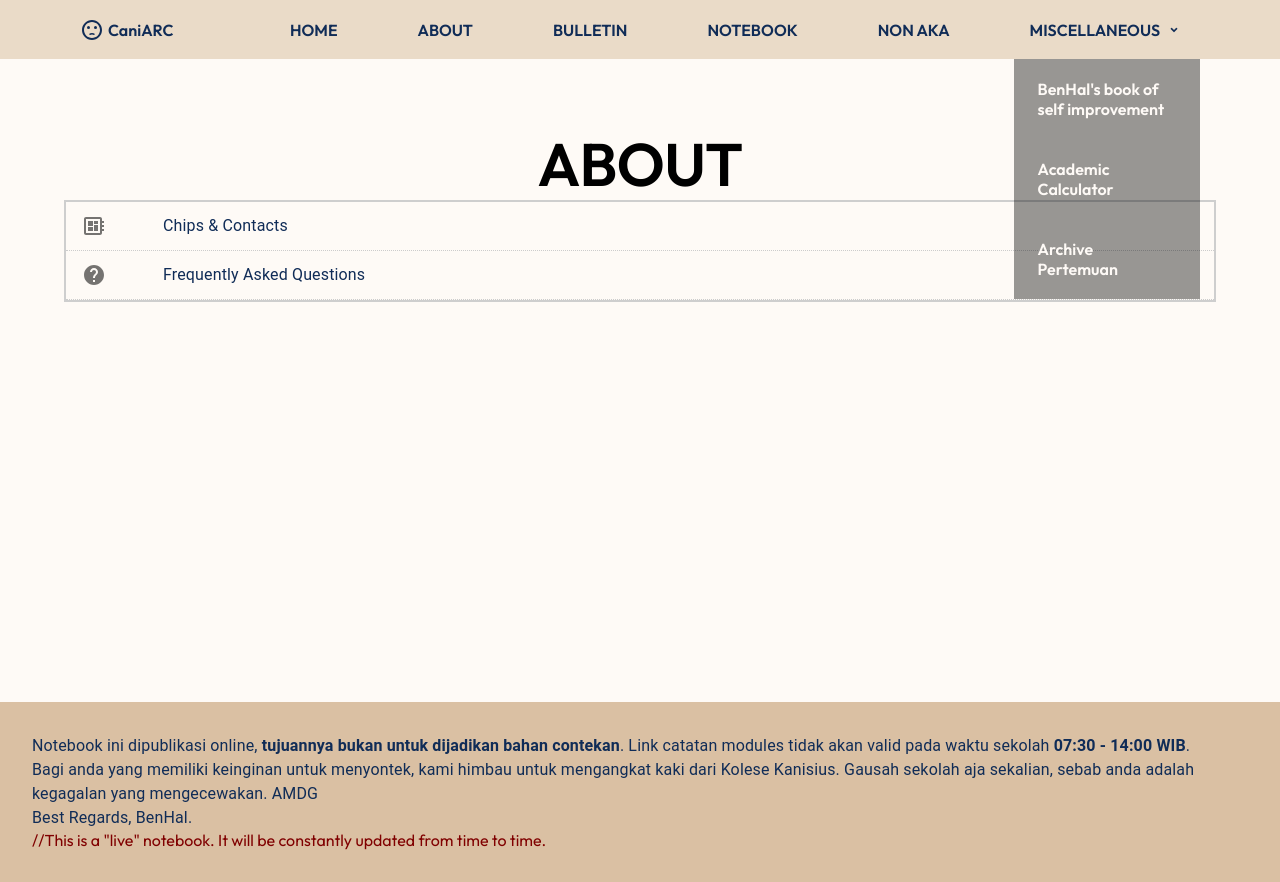
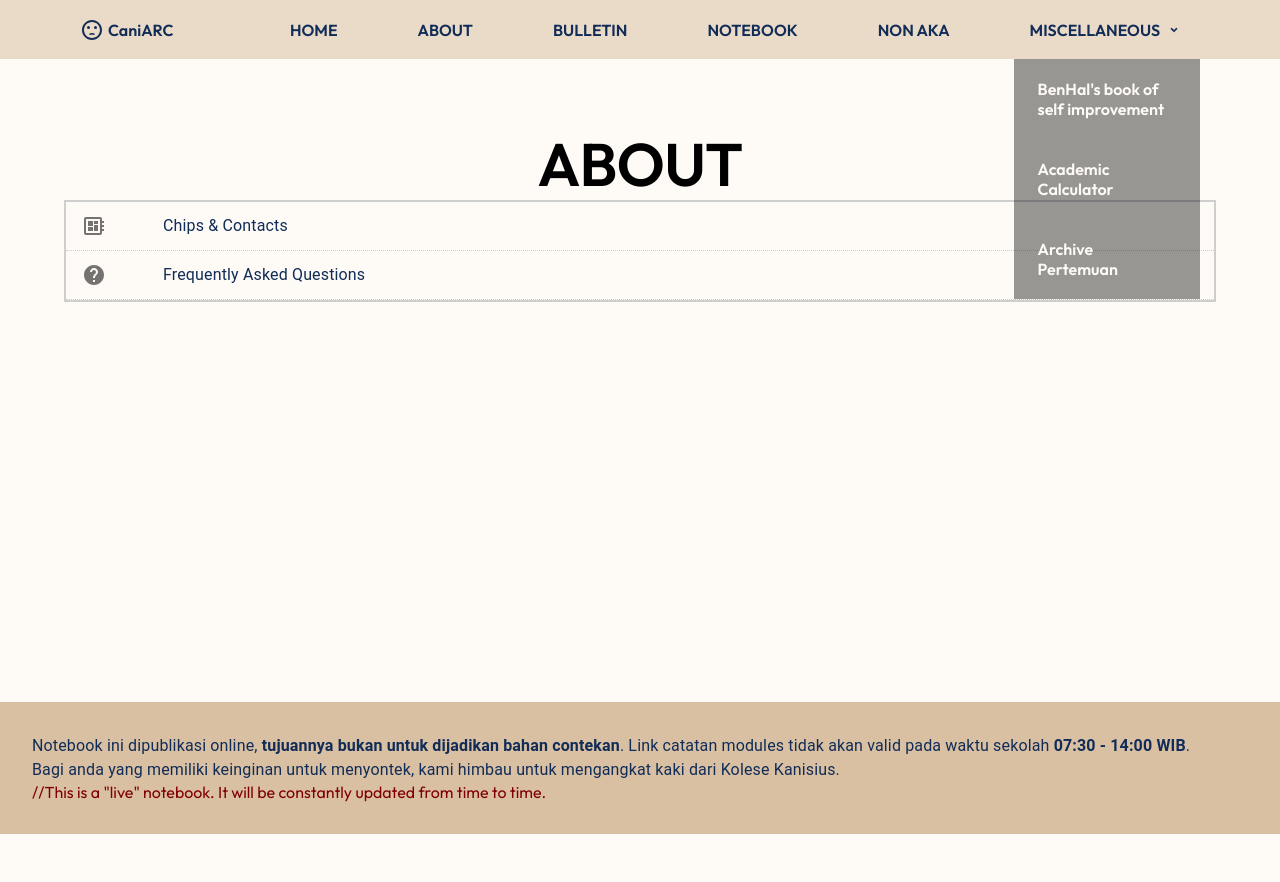
Before and after one commit to Benedict02/caniarc, a React (Vite) app: page /caniarc/about in a window 1280 px wide. After the commit the page ends 834 px from the top, so only its background shows below. Built offline with nearby package versions, Linux system fonts and the light colour scheme.

Commit message:
Update Footer.jsx

```diff
--- a/src/components/Footer.jsx
+++ b/src/components/Footer.jsx
@@ -21,12 +21,8 @@ const Footer = () => {
           </Typography>
           <Typography>
             Bagi anda yang memiliki keinginan untuk menyontek, kami himbau untuk
-            mengangkat kaki dari Kolese Kanisius. Gausah sekolah aja sekalian,
-            sebab anda adalah kegagalan yang mengecewakan. AMDG
+            mengangkat kaki dari Kolese Kanisius.
           </Typography>
-        </Stack>
-        <Stack>
-          <Typography>Best Regards, BenHal.</Typography>
         </Stack>
         <Stack sx={{ color: "maroon" }}>
           //This is a "live" notebook. It will be constantly updated from time
```
